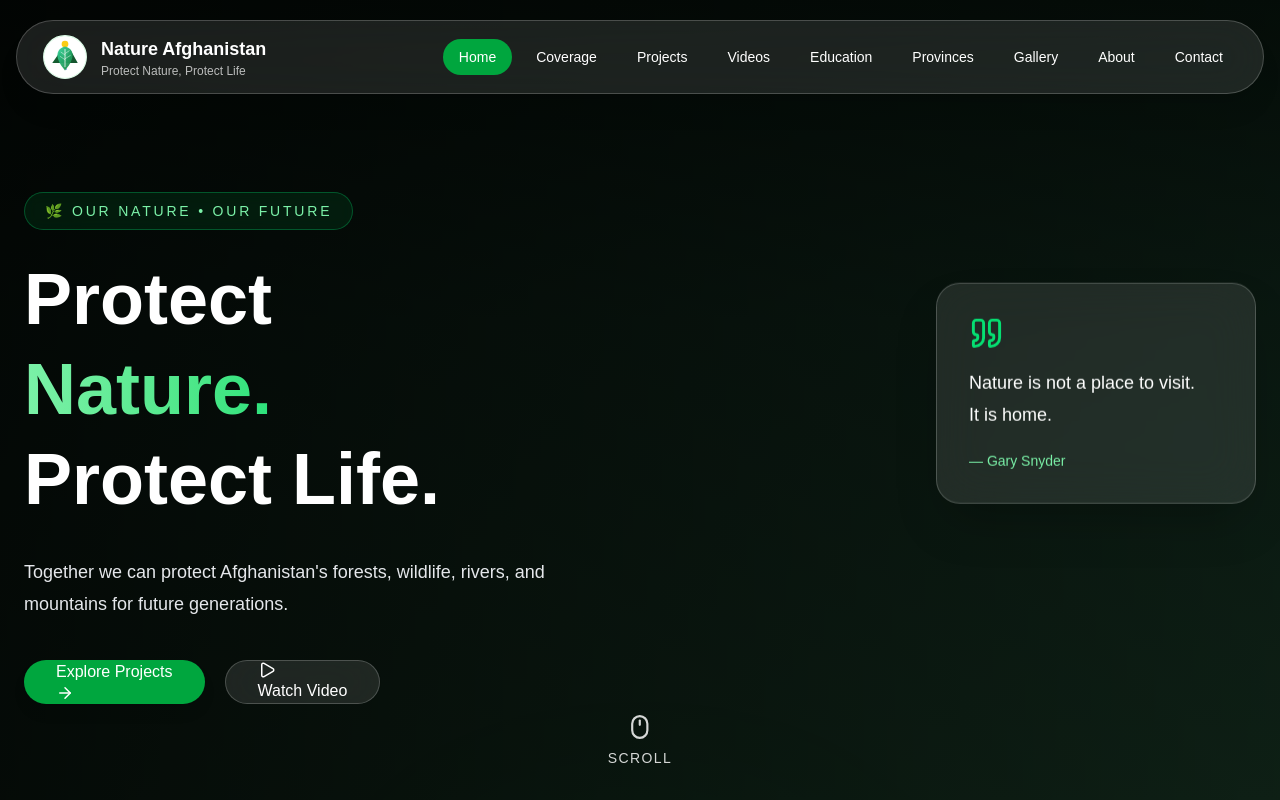
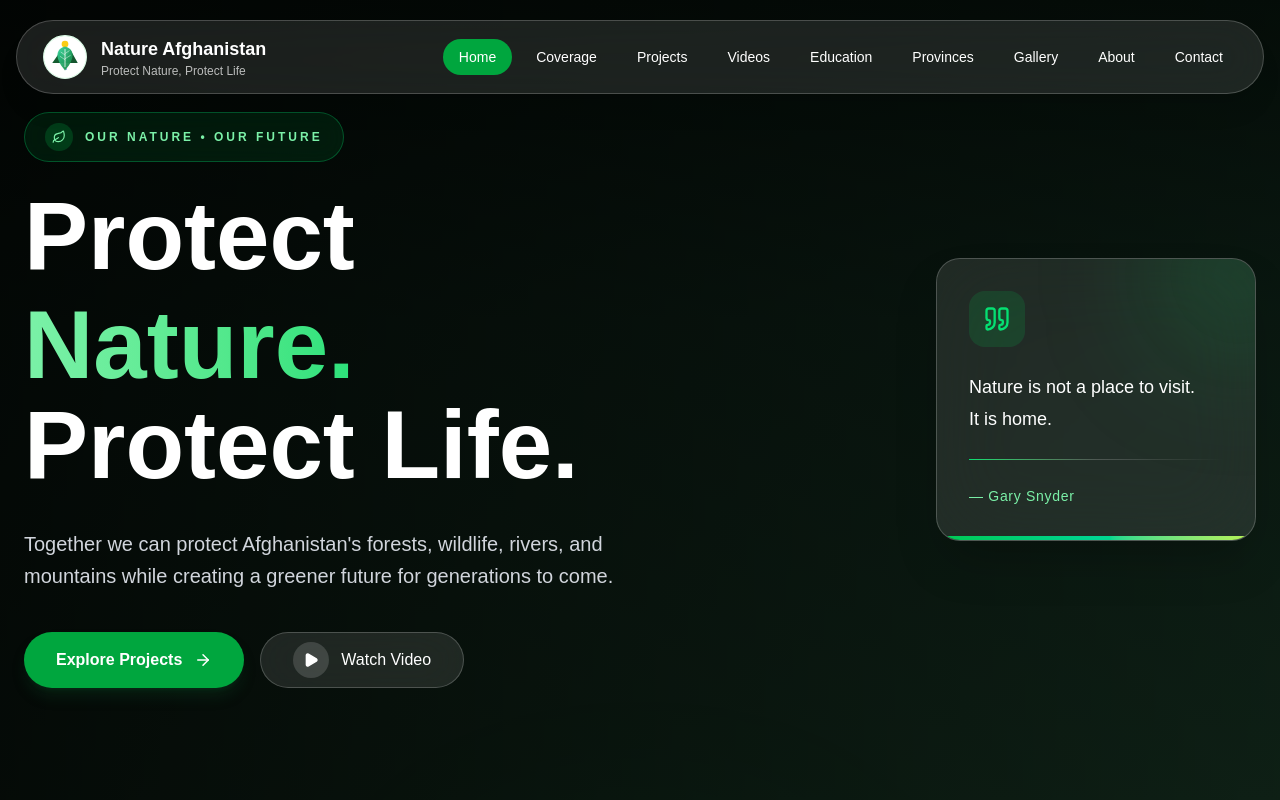
Before and after one commit to FSRahimi/Green-Website, a Next.js app in the folder green-future/: page / in a window 1280 px wide. Shown: the top 800 px of the page. Built offline with nearby package versions, Linux system fonts and the light colour scheme.

Commit message:
hero section layout fixed and also i make it more intractive and resposive

```diff
--- a/green-future/app/components/Hero/Hero.jsx
+++ b/green-future/app/components/Hero/Hero.jsx
@@ -1,45 +1,124 @@
 import HeroContent from "./HeroContent";
-import { Quote, Mouse } from "lucide-react";
+import { Quote } from "lucide-react";
 
 export default function Hero() {
   return (
     <section
-      className="relative min-h-screen overflow-hidden"
+      className="relative min-h-screen overflow-hidden bg-cover bg-center"
       style={{
         backgroundImage: "url('/')",
-        backgroundSize: "cover",
-        backgroundPosition: "center",
       }}
     >
+      {/* Overlay */}
       <div className="absolute inset-0 bg-gradient-to-r from-black/80 via-black/60 to-black/40" />
 
-      <div className="relative z-10 mx-auto flex min-h-screen max-w-7xl items-center justify-between px-6 pt-24">
+      <div className="relative z-10 mx-auto flex min-h-screen max-w-7xl items-center px-6 py-24">
+        <div className="grid w-full items-center gap-16 lg:grid-cols-[1fr_340px]">
+          {/* Left */}
           <HeroContent />
 
-        {/* Quote Card */}
-        <div className="hidden lg:block">
-          <div className="w-80 rounded-3xl border border-white/20 bg-white/10 p-8 backdrop-blur-xl shadow-2xl animate-bounce">
-            <Quote className="mb-4 text-green-400" size={35} />
+          {/* Right */}
+          <aside className="hidden lg:flex justify-end">
+            <div
+              className="
+                group
+                relative
+                w-80
+                overflow-hidden
+                rounded-3xl
+                border border-white/20
+                bg-white/10
+                p-8
+                backdrop-blur-2xl
+                shadow-2xl
 
-            <p className="text-lg leading-8 text-white">
+                transition-all
+                duration-500
+                ease-out
+
+                hover:-translate-y-4
+                hover:scale-[1.03]
+                hover:border-green-400/40
+                hover:shadow-[0_35px_80px_rgba(34,197,94,0.18)]
+              "
+            >
+              {/* Soft Glow */}
+              <div
+                className="
+                  absolute
+                  -right-16
+                  -top-16
+                  h-40
+                  w-40
+                  rounded-full
+                  bg-green-500/20
+                  blur-3xl
+                  transition-all
+                  duration-500
+                  group-hover:scale-150
+                "
+              />
+
+              {/* Shine */}
+              <div
+                className="
+                  absolute
+                  inset-0
+                  -translate-x-full
+                  bg-gradient-to-r
+                  from-transparent
+                  via-white/10
+                  to-transparent
+                  transition-transform
+                  duration-1000
+                  group-hover:translate-x-full
+                "
+              />
+
+              {/* Icon */}
+              <div
+                className="
+                  relative
+                  mb-6
+                  flex
+                  h-14
+                  w-14
+                  items-center
+                  justify-center
+                  rounded-2xl
+                  bg-green-500/15
+                  transition-all
+                  duration-500
+                  group-hover:rotate-12
+                  group-hover:scale-110
+                "
+              >
+                <Quote
+                  size={28}
+                  className="text-green-400"
+                />
+              </div>
+
+              {/* Text */}
+              <p className="relative text-lg leading-8 text-white">
                 Nature is not a place to visit.
                 <br />
                 It is home.
               </p>
 
-            <span className="mt-5 block text-sm text-green-300">
+              {/* Divider */}
+              <div className="my-6 h-px bg-gradient-to-r from-green-400 via-white/20 to-transparent" />
+
+              {/* Author */}
+              <span className="text-sm tracking-wider text-green-300">
                 — Gary Snyder
               </span>
+
+              {/* Accent Line */}
+              <div className="absolute bottom-0 left-0 h-1 w-full bg-gradient-to-r from-green-500 via-emerald-400 to-lime-300" />
             </div>
+          </aside>
         </div>
-      </div>
-
-      {/* Scroll  */}
-
-      <div className="absolute bottom-8 left-1/2 -translate-x-1/2 text-center text-white animate-pulse">
-        <Mouse className="mx-auto mb-2" size={26} />
-
-        <p className="text-sm tracking-widest uppercase">Scroll</p>
       </div>
     </section>
   );
--- a/green-future/app/components/Hero/HeroButtons.jsx
+++ b/green-future/app/components/Hero/HeroButtons.jsx
@@ -3,20 +3,89 @@ import { ArrowRight, Play } from "lucide-react";
 
 export default function HeroButtons() {
   return (
-    <div className="flex flex-wrap gap-5">
+    <div className="mt-10 flex flex-col gap-4 sm:flex-row sm:flex-wrap sm:items-center">
+      {/* Primary Button */}
       <Link
         href="#"
-        className="btn rounded-full border-none bg-green-600 px-8 text-white shadow-lg transition duration-300 hover:scale-105 hover:bg-green-700"
+        className="
+          group
+          inline-flex
+          h-14
+          items-center
+          justify-center
+          gap-3
+          rounded-full
+          bg-green-600
+          px-8
+          text-base
+          font-semibold
+          text-white
+          shadow-lg
+          shadow-green-900/30
+          transition-all
+          duration-300
+          hover:-translate-y-1
+          hover:scale-[1.02]
+          hover:bg-green-700
+          hover:shadow-xl
+          hover:shadow-green-500/30
+          active:scale-95
+        "
       >
         Explore Projects
-        <ArrowRight size={18} />
+
+        <ArrowRight
+          size={18}
+          className="transition-transform duration-300 group-hover:translate-x-1"
+        />
       </Link>
 
+      {/* Secondary Button */}
       <Link
         href="#"
-        className="btn rounded-full border border-white/20 bg-white/10 px-8 text-white backdrop-blur-xl transition duration-300 hover:scale-105 hover:bg-white/20"
+        className="
+          group
+          inline-flex
+          h-14
+          items-center
+          justify-center
+          gap-3
+          rounded-full
+          border
+          border-white/20
+          bg-white/10
+          px-8
+          text-base
+          font-medium
+          text-white
+          backdrop-blur-xl
+          transition-all
+          duration-300
+          hover:-translate-y-1
+          hover:scale-[1.02]
+          hover:border-white/40
+          hover:bg-white/20
+          active:scale-95
+        "
       >
-        <Play size={18} />
+        <span
+          className="
+            flex
+            h-9
+            w-9
+            items-center
+            justify-center
+            rounded-full
+            bg-white/15
+            transition-all
+            duration-300
+            group-hover:bg-green-500
+            group-hover:rotate-12
+          "
+        >
+          <Play size={16} fill="currentColor" />
+        </span>
+
         Watch Video
       </Link>
     </div>
--- a/green-future/app/components/Hero/HeroContent.jsx
+++ b/green-future/app/components/Hero/HeroContent.jsx
@@ -1,26 +1,115 @@
+import { Leaf } from "lucide-react";
 import HeroButtons from "./HeroButtons";
 
 export default function HeroContent() {
   return (
-    <div className="max-w-3xl">
-      <span className="mb-6 inline-flex rounded-full border border-green-400/30 bg-green-500/10 px-5 py-2 text-sm font-medium uppercase tracking-[0.2em] text-green-300 backdrop-blur">
-        🌿 Our Nature • Our Future
-      </span>
+    <div className="max-w-3xl text-center lg:text-left">
+      {/* Badge */}
+      <div className="mb-6">
+        <span
+          className="
+            group
+            inline-flex
+            items-center
+            gap-3
+            rounded-full
+            border
+            border-green-400/30
+            bg-green-500/10
+            px-5
+            py-2.5
+            text-xs
+            font-semibold
+            uppercase
+            tracking-[0.25em]
+            text-green-300
+            backdrop-blur-md
+            transition-all
+            duration-300
+            hover:-translate-y-1
+            hover:border-green-300/50
+            hover:bg-green-500/20
+          "
+        >
+          <span
+            className="
+              flex
+              h-7
+              w-7
+              items-center
+              justify-center
+              rounded-full
+              bg-green-500/20
+              transition-all
+              duration-300
+              group-hover:rotate-12
+              group-hover:scale-110
+              group-hover:bg-green-500/30
+            "
+          >
+            <Leaf size={14} />
+          </span>
 
-      <h1 className="mb-8 text-5xl font-extrabold leading-tight text-white md:text-7xl">
+          <span>Our Nature • Our Future</span>
+        </span>
+      </div>
+
+      {/* Heading */}
+      <h1
+        className="
+          text-5xl
+          font-black
+          leading-[1.05]
+          text-white
+          sm:text-6xl
+          lg:text-7xl
+          xl:text-8xl
+        "
+      >
         Protect
-        <span className="block bg-gradient-to-r from-green-300 via-green-400 to-green-600 bg-clip-text text-transparent">
+
+        <span
+          className="
+            mt-2
+            block
+            bg-gradient-to-r
+            from-green-300
+            via-green-400
+            to-emerald-500
+            bg-clip-text
+            text-transparent
+          "
+        >
           Nature.
         </span>
-        Protect Life.
+
+        <span className="block">
+          Protect Life.
+        </span>
       </h1>
 
-      <p className="mb-10 max-w-xl text-lg leading-8 text-gray-200">
+      {/* Description */}
+      <p
+        className="
+          mx-auto
+          mt-8
+          max-w-2xl
+          text-base
+          leading-8
+          text-gray-300
+          sm:text-lg
+          lg:mx-0
+          lg:text-xl
+        "
+      >
         Together we can protect Afghanistan's forests, wildlife, rivers, and
-        mountains for future generations.
+        mountains while creating a greener future for generations to come.
       </p>
 
-      <HeroButtons />
+      {/* Buttons */}
+      <div className="mt-10">
+        <HeroButtons />
+      </div>
     </div>
   );
 }
--- a/green-future/app/page.js
+++ b/green-future/app/page.js
@@ -4,10 +4,12 @@ import Footer from "./components/Footer/Footer";
 
 export default function Home() {
   return (
-   <main className="relative min-h-screen ">
-  <Header />
-  <Hero />
-  <Footer/>
-</main>
+    <main className="min-h-screen overflow-x-hidden">
+      <Header />
+
+      <Hero />
+
+      <Footer />
+    </main>
   );
 }
```
Lines whose indentation alone changed are shown as unchanged.
